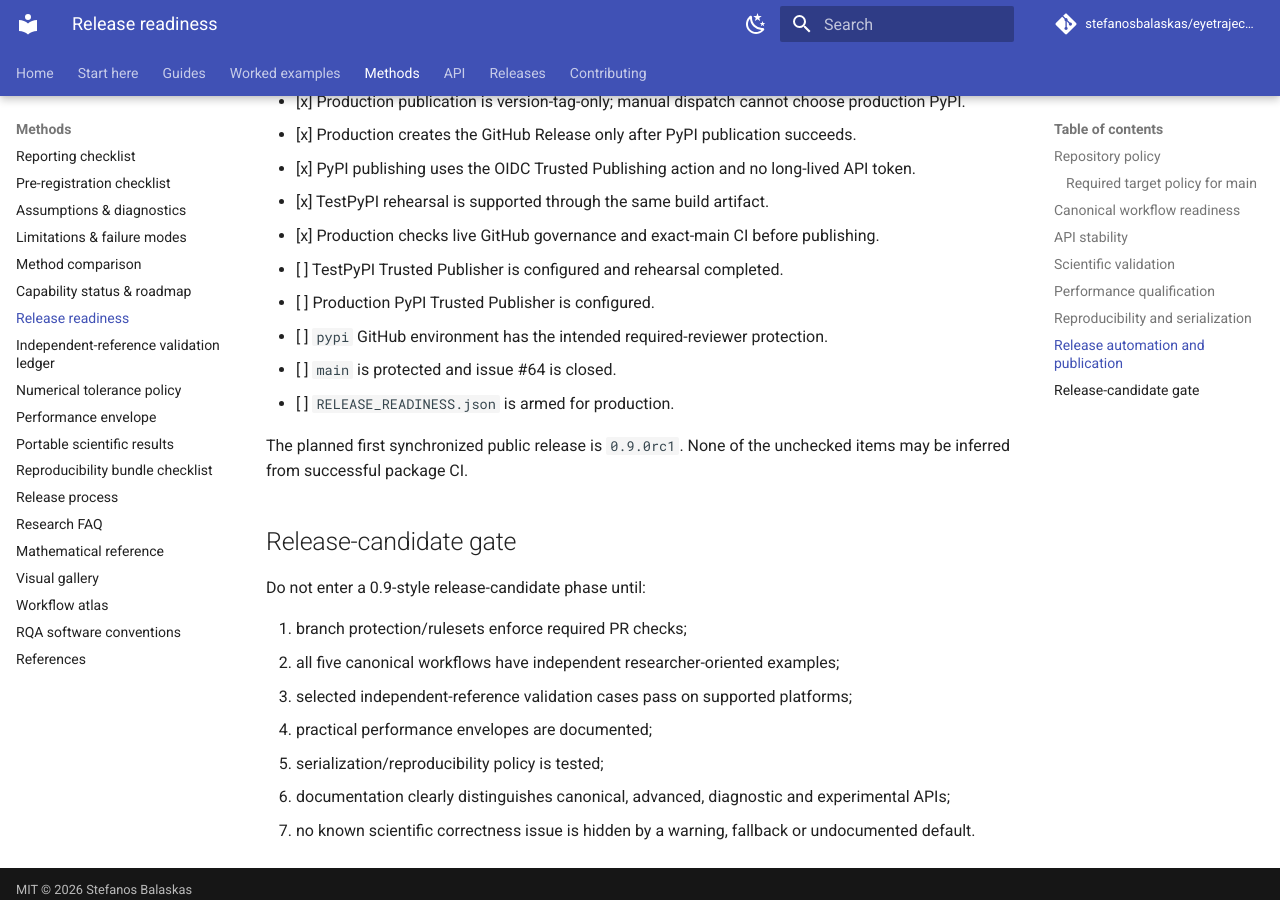
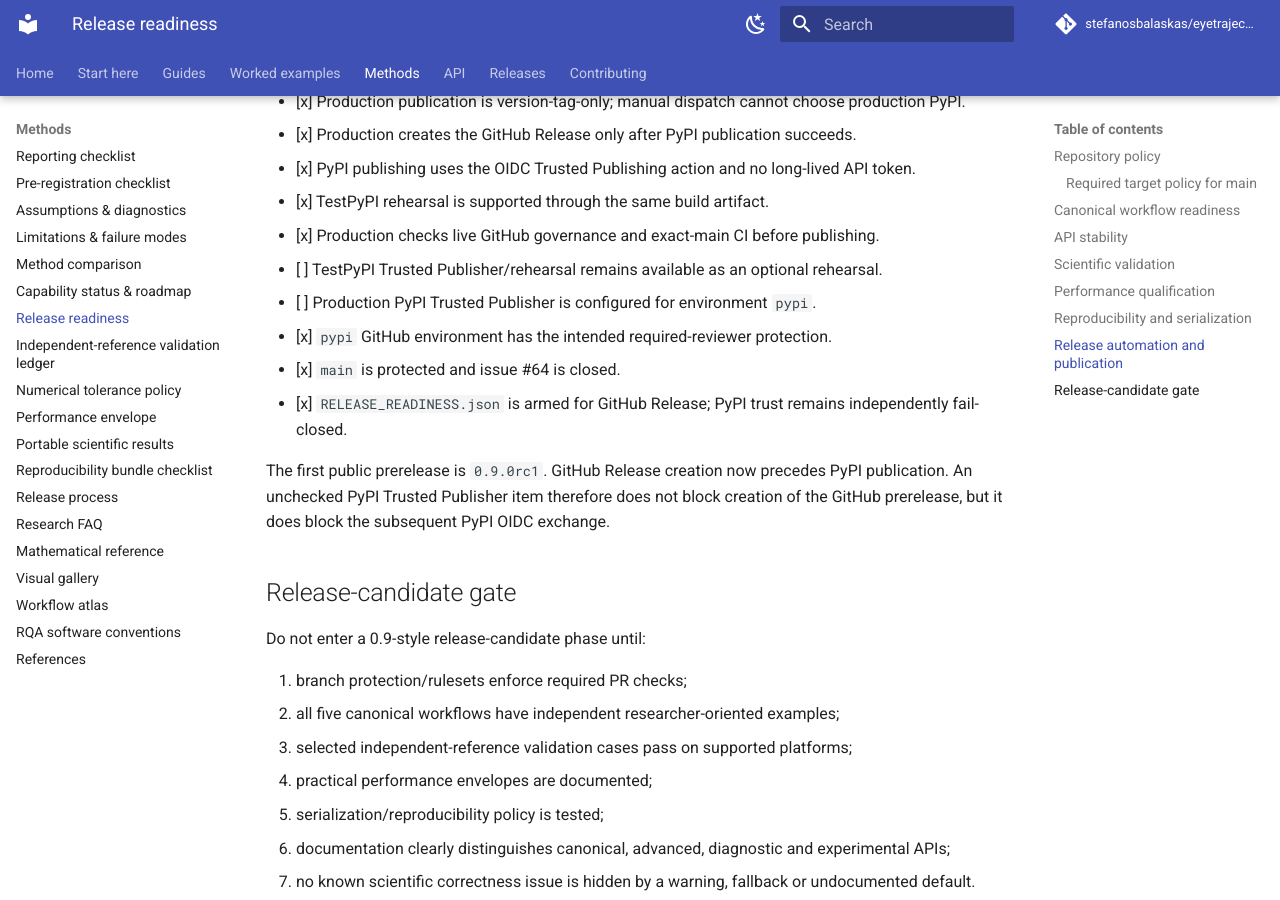
Before and after one commit to stefanosbalaskas/eyetrajectoriespy, an MkDocs documentation site: the page built from docs/release-readiness.md, in a window 1280 px wide and 900 px high, scrolled down 3647 px. Built offline with MkDocs 1.6.1 and Material for MkDocs 9.7.7, drawn with Linux system fonts in a browser that asks for light colours; comment, search, counter and statistics services are not loaded.

Commit message:
Update release readiness for GitHub-first publication

```diff
--- a/docs/release-readiness.md
+++ b/docs/release-readiness.md
@@ -137,14 +137,16 @@ requalification remains required after merge.
 - [x] TestPyPI rehearsal is supported through the same build artifact.
 - [x] Production checks live GitHub governance and exact-main CI before
       publishing.
-- [ ] TestPyPI Trusted Publisher is configured and rehearsal completed.
-- [ ] Production PyPI Trusted Publisher is configured.
-- [ ] `pypi` GitHub environment has the intended required-reviewer protection.
-- [ ] `main` is protected and issue #64 is closed.
-- [ ] `RELEASE_READINESS.json` is armed for production.
+- [ ] TestPyPI Trusted Publisher/rehearsal remains available as an optional rehearsal.
+- [ ] Production PyPI Trusted Publisher is configured for environment `pypi`.
+- [x] `pypi` GitHub environment has the intended required-reviewer protection.
+- [x] `main` is protected and issue #64 is closed.
+- [x] `RELEASE_READINESS.json` is armed for GitHub Release; PyPI trust remains independently fail-closed.
 
-The planned first synchronized public release is `0.9.0rc1`. None of the
-unchecked items may be inferred from successful package CI.
+The first public prerelease is `0.9.0rc1`. GitHub Release creation now
+precedes PyPI publication. An unchecked PyPI Trusted Publisher item therefore
+does not block creation of the GitHub prerelease, but it does block the
+subsequent PyPI OIDC exchange.
 
 ## Release-candidate gate
 
```
